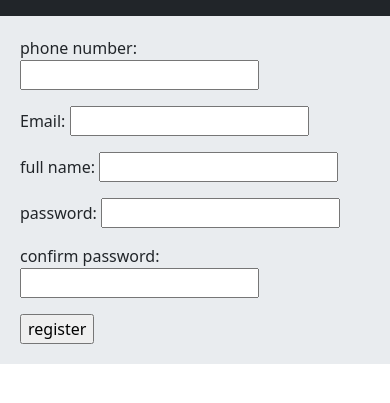
After one commit to farhadbaghban/Ecommerce, a Django app: page /accounts/register/ in a window 390 px wide. The commit adds this page. Shown: the top 403 px of the page. Run offline with Django 4.2, Linux system fonts and the light colour scheme.

Commit message:
registr and verify with Phone Number

```diff
--- a/Ecommerce/urls.py
+++ b/Ecommerce/urls.py
@@ -19,4 +19,5 @@ from django.urls import path, include
 urlpatterns = [
     path("admin/", admin.site.urls),
     path("", include("home.urls", namespace="home")),
+    path("accounts/", include("accounts.urls", namespace="accounts")),
 ]
--- a/accounts/forms.py
+++ b/accounts/forms.py
@@ -35,3 +35,40 @@ class UserChangeForm(forms.ModelForm):
     class Meta:
         model = User
         fields = ("email", "phone_number", "full_name", "password", "last_login")
+
+
+class UserRegisterForm(forms.Form):
+    phone_number = forms.CharField(max_length=11, label="phone number")
+    email = forms.EmailField()
+    full_name = forms.CharField(max_length=100, label="full name")
+    password1 = forms.CharField(
+        max_length=255, widget=forms.PasswordInput, label="password"
+    )
+    password2 = forms.CharField(
+        max_length=255, widget=forms.PasswordInput, label="confirm password"
+    )
+
+    def clean_password2(self):
+        password1 = self.cleaned_data["password1"]
+        password2 = self.cleaned_data["password2"]
+        if password1 and password2 and password1 != password2:
+            raise ValidationError("password dont match")
+        return password2
+
+    def uniqe_email(self):
+        email = self.cleaned_data["email"]
+        user = User.objects.filter(email=email)
+        if user:
+            raise ValidationError("You cant use this Email Address")
+        return email
+
+    def uniqe_phone_number(self):
+        phone_number = self.cleaned_data["phone_number"]
+        user = User.objects.filter(phone_number=phone_number)
+        if user:
+            raise ValidationError("you cant use this phone Number")
+        return phone_number
+
+
+class UserVerifyForm(forms.Form):
+    verify_code = forms.CharField(max_length=4, label="Verify Code")
--- /dev/null
+++ b/accounts/templates/accounts/register.html
@@ -0,0 +1,8 @@
+{% extends 'base.html' %}
+{% block content %}
+    <form action="" method = 'post'>
+        {% csrf_token %}
+        {{form.as_p}}
+        <input type="submit" value = 'register'>
+    </form>
+{% endblock content %}
--- /dev/null
+++ b/accounts/urls.py
@@ -0,0 +1,8 @@
+from django.urls import path
+from . import views
+
+app_name = "accounts"
+urlpatterns = [
+    path("register/", views.UserRegisterView.as_view(), name="user_register"),
+    path("verify/", views.UserRegisterVerifyView.as_view(), name="verify_code"),
+]
--- a/accounts/views.py
+++ b/accounts/views.py
@@ -1,3 +1,61 @@
-from django.shortcuts import render
+from django.shortcuts import render, redirect
+from django.views import View
+from django.contrib import messages
+from .forms import UserRegisterForm, UserVerifyForm
+from .models import User, OtpCode
+from utils import send_otp_code
+import random
 
-# Create your views here.
+
+class UserRegisterView(View):
+    form_class = UserRegisterForm
+
+    def get(self, request, *args, **kwargs):
+        form = self.form_class
+        return render(request, "accounts/register.html", {"form": form})
+
+    def post(self, request, *args, **kwargs):
+        form = self.form_class(request.POST)
+        if form.is_valid():
+            cd = form.cleaned_data
+            random_code = random.randint(1000, 9999)
+            send_otp_code(cd["phone_number"], random_code)
+            OtpCode.objects.create(phone_number=cd["phone_number"], code=random_code)
+            request.session["user_registeration_info"] = {
+                "phone_number": cd["phone_number"],
+                "full_name": cd["full_name"],
+                "email": cd["email"],
+                "password": cd["password2"],
+            }
+            messages.success(request, "We sent a code to your phone number", "success")
+            return redirect("accounts:verify_code")
+        return redirect("home:home_view")
+
+
+class UserRegisterVerifyView(View):
+    form_class = UserVerifyForm
+
+    def get(self, request, *args, **kwargs):
+        form = self.form_class
+        return render(request, "accounts/verify.html", {"form": form})
+
+    def post(self, requset, *args, **kwargs):
+        form = self.form_class(requset.POST)
+        user_info = requset.session["user_registeration_info"]
+        if form.is_valid():
+            cd = form.cleaned_data
+            code_instance = OtpCode.objects.get(phone_number=user_info["phone_number"])
+            if int(cd["verify_code"]) == code_instance.code:
+                User.objects.create_user(
+                    user_info["email"],
+                    user_info["phone_number"],
+                    user_info["full_name"],
+                    user_info["password"],
+                )
+                code_instance.delete()
+                messages.success(requset, "You are registered", "success")
+                return redirect("home:home_view")
+            else:
+                messages.error(requset, "This code is Wrong", "danger")
+                return redirect("accounts:verify_code")
+        return redirect("home:home_view")
--- a/templates/inc/navbar.html
+++ b/templates/inc/navbar.html
@@ -2,7 +2,10 @@
   <div class="container-fluid">
     <div class="collapse navbar-collapse" id="navbarNavAltMarkup">
       <div class="navbar-nav">
-        <a class="nav-link active" aria-current="page" href="#">Home</a>
+        {% if   request.user.is_authenticated %}
+          <a class="nav-link active" aria-current="page" href={% url 'home:home_view' %}>Home</a>
+        {% endif %}
+        <a class="nav-link active" aria-current="page" href={% url 'accounts:user_register' %}>Register</a>
       </div>
     </div>
   </div>
--- /dev/null
+++ b/utils.py
@@ -0,0 +1,2 @@
+def send_otp_code(phone_number, code):
+    pass
```
Also changed, not shown: accounts/admin.py (+6 -1 lines), accounts/models.py (+9 -0 lines), accounts/templates/accounts/verify.html (added, +9 -0 lines), accounts/migrations/0002_otpcode.py (added).
